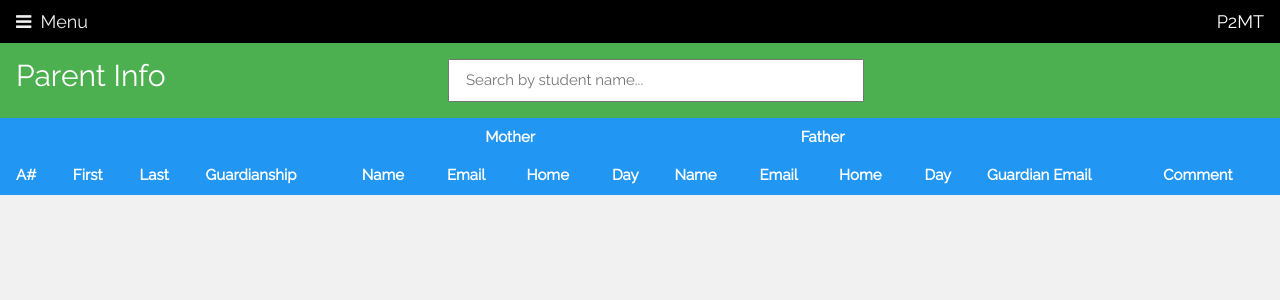
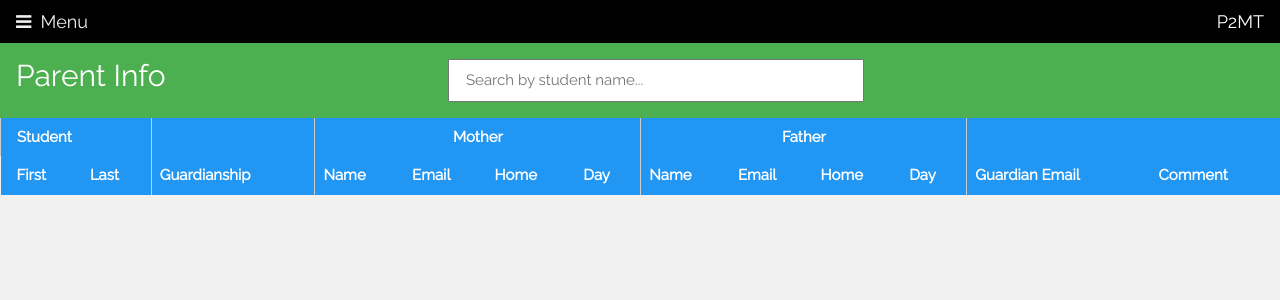
Before and after one commit to phase2team/stemtest, a Flask app: page /parents in a window 1280 px wide. Shown: the top 300 px of the page. Run offline with Flask 2, Linux system fonts and the light colour scheme; data that the repository does not hold is empty.

Commit message:
Added borders and white-space: nowrap to improve table styling on Parent Info

```diff
--- a/P2MT_App/static/js/searchFilters.js
+++ b/P2MT_App/static/js/searchFilters.js
@@ -26,7 +26,6 @@ function filterFirstLastNames(e) {
     for (var j = 0; j < tableRows.length; j++) {
         var tableCellsCollection = tableRows[j].getElementsByTagName('td');
         var tableCells = Array.from(tableCellsCollection);
-        // Prevent a case of a null value (which shouldn't be possible with name cells anyway)
         var firstName = tableCells[firstNameCellPosition].firstChild.textContent;
         var lastName = tableCells[lastNameCellPosition].firstChild.textContent;
         // Check if the search text is found in the table data text
--- a/P2MT_App/templates/parents.html
+++ b/P2MT_App/templates/parents.html
@@ -31,47 +31,43 @@
   <table class="w3-table w3-striped w3-hoverable">
     <thead>
       <tr class="w3-blue">
+        <th colspan="2" class="w3-border-left w3-border-right">Student</th>
         <th></th>
-        <th></th>
-        <th></th>
-        <th></th>
-        <th colspan="4" class="w3-center">Mother</th>
-        <th colspan="4" class="w3-center">Father</th>
+        <th colspan="4" class="w3-center w3-border-left w3-border-right">Mother</th>
+        <th colspan="4" class="w3-center w3-border-right">Father</th>
         <th></th>
         <th></th>
       </tr>
       <tr class="w3-blue">
-        <th>A#</th>
         <th>First</th>
-        <th>Last</th>
+        <th class="w3-border-right">Last</th>
         <th>Guardianship</th>
-        <th>Name</th>
+        <th class="w3-border-left">Name</th>
         <th>Email</th>
         <th>Home</th>
         <th>Day</th>
-        <th>Name</th>
+        <th class="w3-border-left">Name</th>
         <th>Email</th>
         <th>Home</th>
-        <th>Day</th>
+        <th class="w3-border-right">Day</th>
         <th>Guardian Email</th>
         <th>Comment</th>
       </tr>
     </thead>
     <tbody id="filteredTable" class="w3-main">
       {% for parent in parents %}
-      <tr>
-        <td>{{ parent.Student.chattStateANumber }}</td>
+      <tr style="white-space: nowrap;">
         <td>{{ parent.Student.firstName }}</td>
-        <td>{{ parent.Student.lastName }}</td>
-        <td>{{ parent.guardianship }}</td>
+        <td class="w3-border-right">{{ parent.Student.lastName }}</td>
+        <td class="w3-border-right">{{ parent.guardianship }}</td>
         <td>{{ parent.motherName }}</td>
         <td>{{ parent.motherEmail }}</td>
         <td>{{ parent.motherHomePhone }}</td>
-        <td>{{ parent.motherDayPhone }}</td>
+        <td class="w3-border-right">{{ parent.motherDayPhone }}</td>
         <td>{{ parent.fatherName }}</td>
         <td>{{ parent.fatherEmail }}</td>
         <td>{{ parent.fatherHomePhone }}</td>
-        <td>{{ parent.fatherDayPhone }}</td>
+        <td class="w3-border-right">{{ parent.fatherDayPhone }}</td>
         <td>{{ parent.guardianEmail }}</td>
         <td>{{ parent.comment }}</td>
       </tr>
@@ -86,8 +82,8 @@
   // Note: the table does not include the header rows
   var tableBody = document.getElementById('filteredTable');
   var searchFilter = document.getElementById('searchFilter');
-  searchFilter.firstNameCellPosition = 1;
-  searchFilter.lastNameCellPosition = 2;
+  searchFilter.firstNameCellPosition = 0;
+  searchFilter.lastNameCellPosition = 1;
   searchFilter.addEventListener('keyup', filterFirstLastNames);
 </script>
 
```
